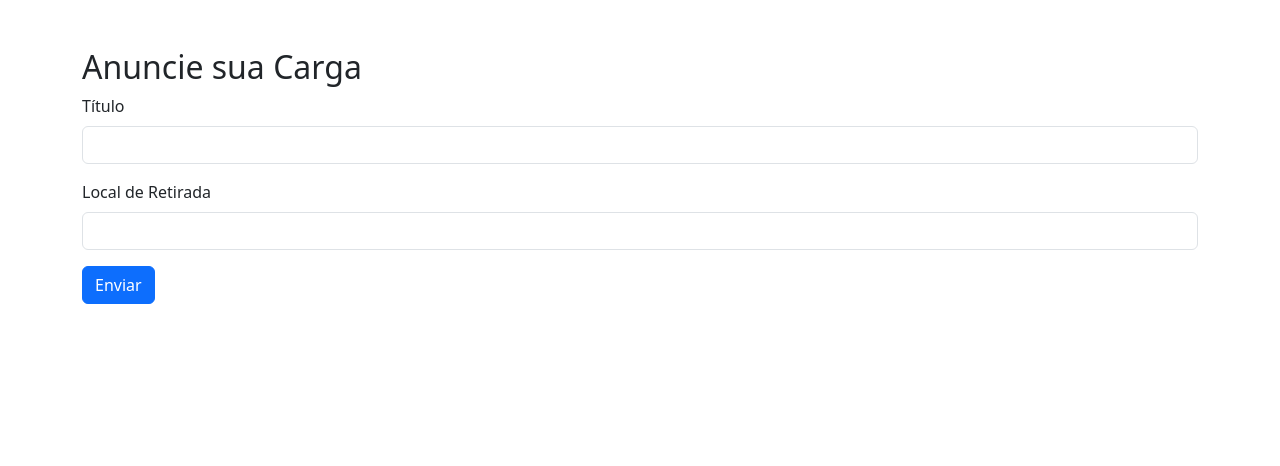
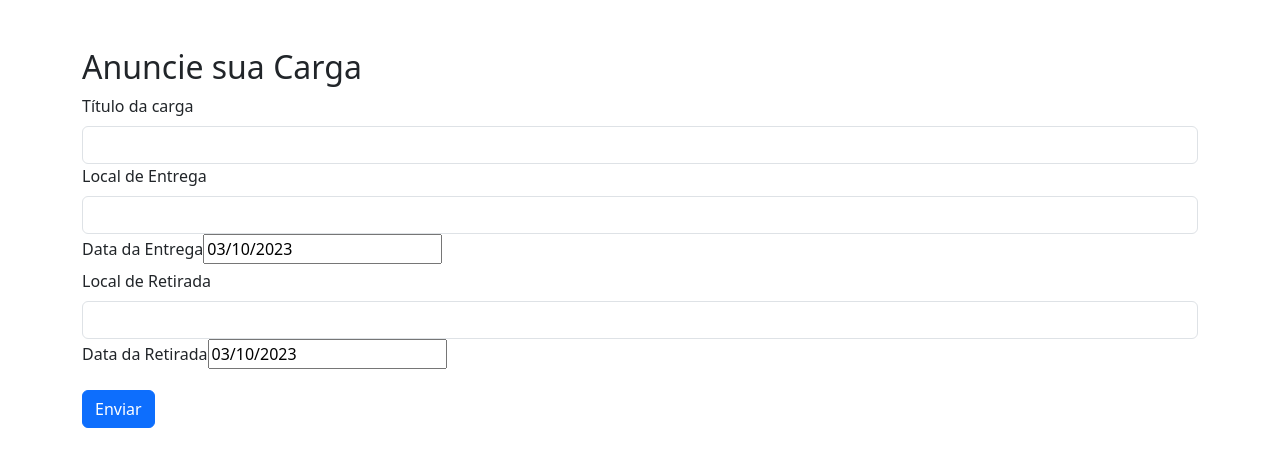
Before and after one commit to mhpillonetto/movimentto-frontend, a React (Create React App) app: page /cargas/anuciar in a window 1280 px wide. Shown: the top 466 px of the page. Built offline with nearby package versions, Linux system fonts and the light colour scheme.

Commit message:
add: datepicker for create shipment

```diff
--- a/package.json
+++ b/package.json
@@ -15,6 +15,7 @@
     "localforage": "^1.10.0",
     "match-sorter": "^6.3.1",
     "react": "^18.2.0",
+    "react-datepicker": "^4.10.0",
     "react-dom": "^18.2.0",
     "react-router-dom": "^6.8.2",
     "react-scripts": "5.0.1",
--- /dev/null
+++ b/src/components/DateInput.tsx
@@ -0,0 +1,24 @@
+import React from 'react'
+import DatePicker from 'react-datepicker'
+
+interface DateInputProps {
+    label: string
+    value: Date
+    handleChange: React.ChangeEventHandler<HTMLInputElement>
+}
+
+const DateInput = (props) => {
+    return (
+        <div style={{flexDirection: "row"}}>
+            <label htmlFor={`${props.label}input`} className="form-label">
+                {props.label}
+            </label>
+            <DatePicker
+                // selected={props.value}
+                // onChange={props.handleChange}
+            />
+        </div>
+    )
+}
+
+export default DateInput
--- a/src/components/Shipment.tsx
+++ b/src/components/Shipment.tsx
@@ -6,7 +6,7 @@ import Shipment from '../model/Shipment/Shipment'
 const ShipmentItem = (shipment: Shipment) => {
   return (
     <div>
-      <h4>{shipment.name}</h4>
+      <h4>{shipment.title}</h4>
       <p>Entrega: {shipment.deliveryLocation}</p>
       <p>Retirada: {shipment.retrievalLocation}</p>
       <p>Postado por: {shipment.owner}</p>
--- a/src/components/TextInput.tsx
+++ b/src/components/TextInput.tsx
@@ -2,6 +2,7 @@ import React from 'react'
 
 interface TextInputProps {
     value: string
+    fieldName: string
     handleChange: React.ChangeEventHandler<HTMLInputElement>
     label: string
     required: boolean | null
@@ -14,10 +15,10 @@ const TextInput = (props: TextInputProps) => {
                 {props.label}
             </label>
             <input
-                type={`${props.label}`}
+                type='text'
                 className="form-control"
-                id={`${props.label}`}
-                name={`${props.label}`}
+                id={`${props.fieldName}`}
+                name={`${props.fieldName}`}
                 required
                 value={props.value}
                 onChange={props.handleChange}
--- a/src/components/form/createShipmentForm.tsx
+++ b/src/components/form/createShipmentForm.tsx
@@ -1,19 +1,26 @@
 import React, { useCallback, useState } from 'react'
 import { useNavigate } from 'react-router-dom'
 import Shipment from '../../model/Shipment/Shipment'
-import { login } from '../../services/Auth/login'
+// import DateInput from '../DateInput'
+import DatePicker from 'react-datepicker'
+import "react-datepicker/dist/react-datepicker.css"
+
+import TextInput from '../TextInput'
 
 
 const CreateShipmentForm = () => {
 
     const [formState, setFormState] = useState<Shipment>({
-        name: "",
+        title: "",
         deliveryLocation: "",
+        deliveryDate: new Date(),
         retrievalLocation: "",
+        retrievalDate: new Date(),
         owner: "",
         createdAt: new Date(),
         price: 0,
         requiredVehicle: "",
+        observations: ""
     })
 
     const handleInputChange = useCallback((event: React.ChangeEvent<HTMLInputElement>) => {
@@ -25,64 +32,67 @@ const CreateShipmentForm = () => {
             ...formState,
             [name]: value,
         })
+
     }, [formState])
-
 
     const navigate = useNavigate();
 
     const handleSubmit = useCallback(async (event: React.FormEvent<HTMLFormElement>) => {
         event.preventDefault()
 
-        // const { username, password } = formState;
-
-        // if (!username || !password) {
-        //     window.alert("Fill all the required fields")
-        //     return
-        // }
-
-        // try {
-        //     await login(formState)
-        //     navigate('/inicio', { replace: true })
-
-        // } catch (error) {
-        //     console.log(error);
-        //     window.alert("Usuário ou senha incorretos")
-        // }
-
+        console.log('====================================');
+        console.log(formState);
+        console.log('====================================');
     }, [formState]);
 
     return (
         <form onSubmit={handleSubmit}>
-            <div className="mb-3">
-                <label htmlFor="exampleInputUsername" className="form-label">
-                    Título
+            <TextInput
+                value={formState.title}
+                handleChange={handleInputChange}
+                fieldName='title'
+                label='Título da carga'
+                required={true}
+            />
+
+            <TextInput
+                value={formState.deliveryLocation}
+                handleChange={handleInputChange}
+                fieldName='deliveryLocation'
+                label='Local de Entrega'
+                required={true}
+            />
+
+            <div style={{ flexDirection: "row" }}>
+                <label htmlFor='deliveryDateInput' className="form-label">
+                    Data da Entrega
                 </label>
-                <input
-                    type="text"
-                    className="form-control"
-                    id="username"
-                    name="username"
-                    required
-                    value={formState.name}
-                    onChange={handleInputChange}
+                <DatePicker
+                    selected={formState.deliveryDate}
+                    onChange={(date) => setFormState({ ...formState, deliveryDate: date })}
+                />
+            </div>
+            <TextInput
+                value={formState.retrievalLocation}
+                handleChange={handleInputChange}
+                fieldName='retrievalLocation'
+                label='Local de Retirada'
+                required={true}
+            />
+
+            <div style={{ flexDirection: "row" }}>
+                <label htmlFor='retrievalDateInput' className="form-label">
+                    Data da Retirada
+                </label>
+                <DatePicker
+                    selected={formState.retrievalDate}
+                    onChange={(date) => setFormState({ ...formState, retrievalDate: date })}
                 />
             </div>
 
-            <div className="mb-3">
-                <label htmlFor="retrievalInput" className="form-label">
-                    Local de Retirada
-                </label>
-                <input
-                    type="password"
-                    className="form-control"
-                    id="password"
-                    name="password"
-                    required
-                    value={formState.requiredVehicle}
-                    onChange={handleInputChange}
-                />
-            </div>
-            <button type="submit" className="btn btn-primary">
+
+
+            <button type="submit" className="btn btn-primary mt-3">
                 Enviar
             </button>
         </form>
--- a/src/data/constants.ts
+++ b/src/data/constants.ts
@@ -1,6 +1,6 @@
 const Constants = {
-    serviceURI: "https://mvt-api-server.onrender.com",
-    // serviceURI: "http://localhost:3500",
+    // serviceURI: "https://mvt-api-server.onrender.com",
+    serviceURI: "http://localhost:3500",
     userType: {
         transportadora: "Transportadora",
         motorista: "Motorista",
--- a/src/model/Shipment/Shipment.ts
+++ b/src/model/Shipment/Shipment.ts
@@ -1,7 +1,10 @@
 export default interface Shipment {
-    name: string
+    title: string
     deliveryLocation: string
+    deliveryDate: Date
     retrievalLocation: string
+    retrievalDate: Date
+    observations: string
     owner: string
     createdAt: Date
     price: number
--- a/src/pages/Shipment/index.tsx
+++ b/src/pages/Shipment/index.tsx
@@ -6,13 +6,16 @@ import { getAllShipments } from '../../services/Shipment/getAllShipments'
 
 const Shipments = () => {
   const [shipmentsList, setShipmentsList] = useState([{
-    name: "",
+    title: "",
     deliveryLocation: "",
+    deliveryDate: new Date(),
     retrievalLocation: "",
+    retrievalDate: new Date(),
     owner: "",
     createdAt: new Date(),
     price: 0,
     requiredVehicle: "",
+    observations: ""
   }])
 
   useEffect(() => {
@@ -20,13 +23,13 @@ const Shipments = () => {
       .then(list => {
         setShipmentsList(list)
       })
-  },[])
+  }, [])
 
   return (
     <div className='container'>
       <h1>Cargas disponíveis</h1>
       <ul>
-        {shipmentsList.map(shipment => <li className='container mt-5 border' key={shipment.name}><ShipmentItem {...shipment} /></li>)}
+        {shipmentsList.map(shipment => <li className='container mt-5 border' key={shipment.title}><ShipmentItem {...shipment} /></li>)}
       </ul>
     </div>
   )
--- a/tsconfig.json
+++ b/tsconfig.json
@@ -18,7 +18,8 @@
     "resolveJsonModule": true,
     "isolatedModules": true,
     "noEmit": true,
-    "jsx": "preserve"
+    "jsx": "preserve",
+    "noImplicitAny": false
   },
   "include": [
     "src"
```
Also changed, not shown: 1 other file (tests, documents, lock files or other folders).
